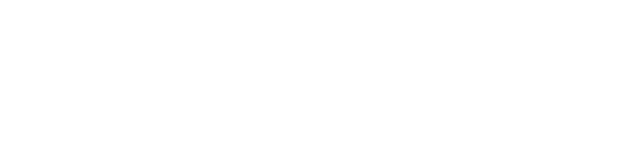
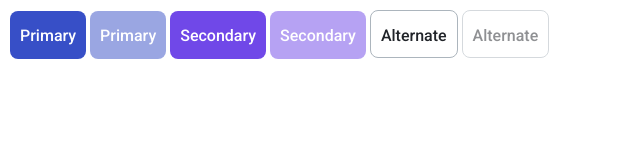
Before and after one commit to js-tasks-ru/htmlcss-20220519_gnessssa, a website: page 03-lection1/01-button/index.html in a window 1280 px wide. Shown: the whole page, without its empty margins (0-640 px from the left). Drawn offline with nearby package versions, Linux system fonts and the light colour scheme.

Commit message:
button task

```diff
--- a/03-lection1/01-button/button.css
+++ b/03-lection1/01-button/button.css
@@ -1 +1,54 @@
 /* Стилизация кнопки */
+
+.button{
+    border-radius: 8px;
+    font-family: 'Roboto';
+    font-style: normal;
+    font-weight: 500;
+    font-size: 16px;
+    line-height: 19px;
+        /* identical to box height */
+
+    text-align: center;
+    color: var(--white);
+    height:48px;
+    box-sizing: border-box;
+    padding: 15px 10px 14px;
+    cursor:pointer;
+    transition: opacity 200ms ease-in-out;
+
+}
+
+.button--primary{
+    background:   var(--primary);
+    border:none;
+
+}
+
+.button--primary:hover {
+    background-color: var(--primary-hover);
+  }
+
+.button--secondary{
+    background:  var(--secondary);
+    border:none;
+}
+
+.button--secondary:hover {
+    background-color: var(--secondary-hover);
+  }
+
+.button--alternate{
+    background:  var(--alternate-color);
+    color: var(--black);
+    border: 1px solid var(--grey-3);
+}
+
+.button--alternate:hover{
+    border: 1px solid var(--black);
+}
+
+.button:disabled {
+    opacity: 50%;
+    pointer-events: none;
+  }
--- a/03-lection1/01-button/index.html
+++ b/03-lection1/01-button/index.html
@@ -4,8 +4,18 @@
     <head>
         <link rel="stylesheet" href="../../assets/css/main.css">
         <link rel="stylesheet" href="./button.css">
+        <link rel="stylesheet" href="../../assets/css/normalize.css">
     </head>
     <body>
+        <div style = "padding: 10px;">
+            <button class="button button--primary">Primary</button>
+            <button class="button button--primary" disabled>Primary</button>
 
+            <button class="button button--secondary">Secondary</button>
+            <button class="button button--secondary" disabled>Secondary</button>
+
+            <button class="button button--alternate">Alternate</button>
+            <button class="button button--alternate" disabled>Alternate</button>
+        </div>
     </body>
 </html>
--- a/assets/css/main.css
+++ b/assets/css/main.css
@@ -17,6 +17,10 @@
 
     --primary: var(--blue);
     --secondary: var(--purple);
+
+    --primary-hover:darkblue;
+    --secondary-hover:#5028C6;
+
 }
 
 * {
```
